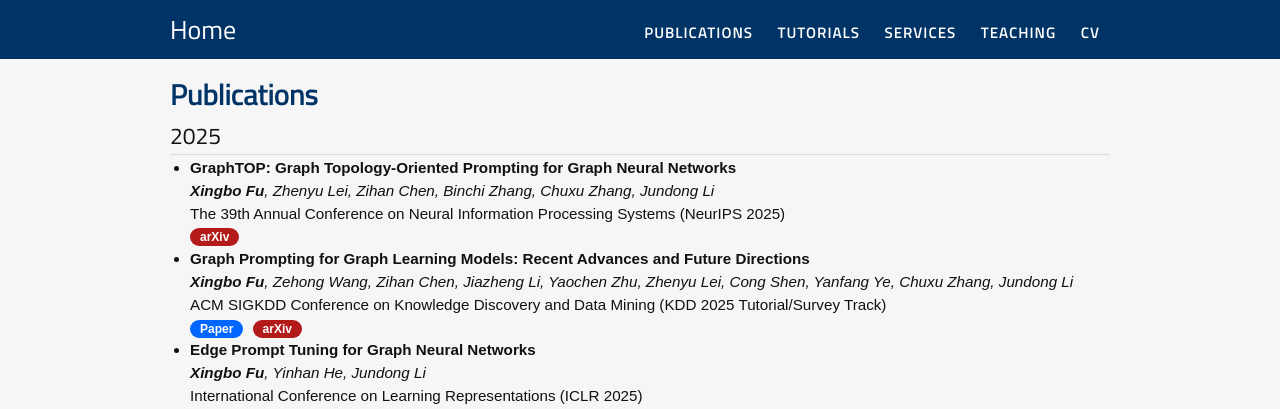
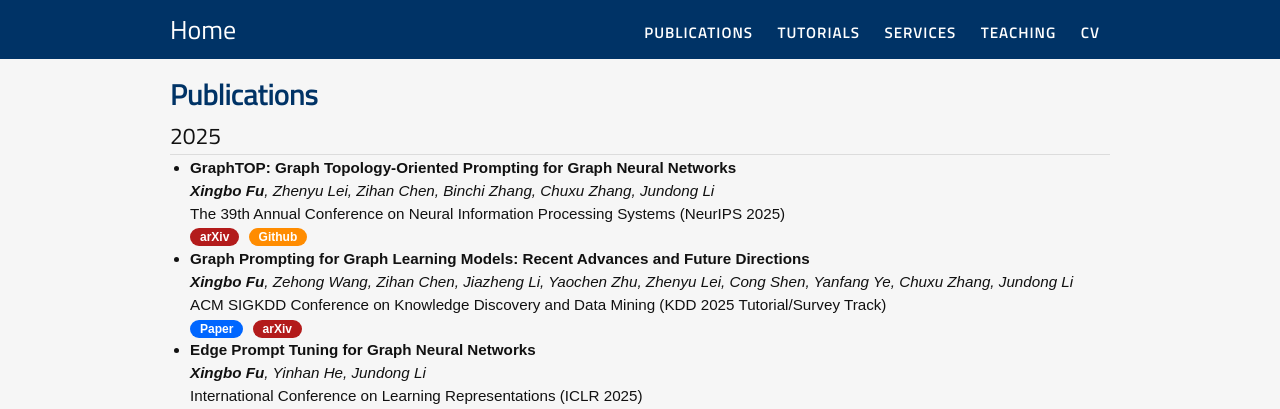
Before and after one commit to xbfu/xbfu.github.io, a Jekyll site: the page built from publications.md, in a window 1280 px wide. Shown: the top 409 px of the page. Built offline with Jekyll 4.4.1, drawn with Linux system fonts in a browser that asks for light colours; nearby versions of some CDN libraries.

Commit message:
Add GitHub link for GraphTOP publication
Added a link to the GitHub repository for GraphTOP.

```diff
--- a/publications.md
+++ b/publications.md
@@ -12,6 +12,7 @@ subtitle: Publications - Xingbo Fu
 		<i><b>Xingbo Fu</b>, Zhenyu Lei, Zihan Chen, Binchi Zhang, Chuxu Zhang, Jundong Li</i><br>
 		The 39th Annual Conference on Neural Information Processing Systems (NeurIPS 2025)<br>
         <a href="https://arxiv.org/abs/2510.22451"><div class="report">arXiv</div></a>
+        <a href="https://github.com/xbfu/GraphTOP"><div class="code">Github</div></a>
 	</li>
 	<li>
 		<b>Graph Prompting for Graph Learning Models: Recent Advances and Future Directions</b><br>
```
